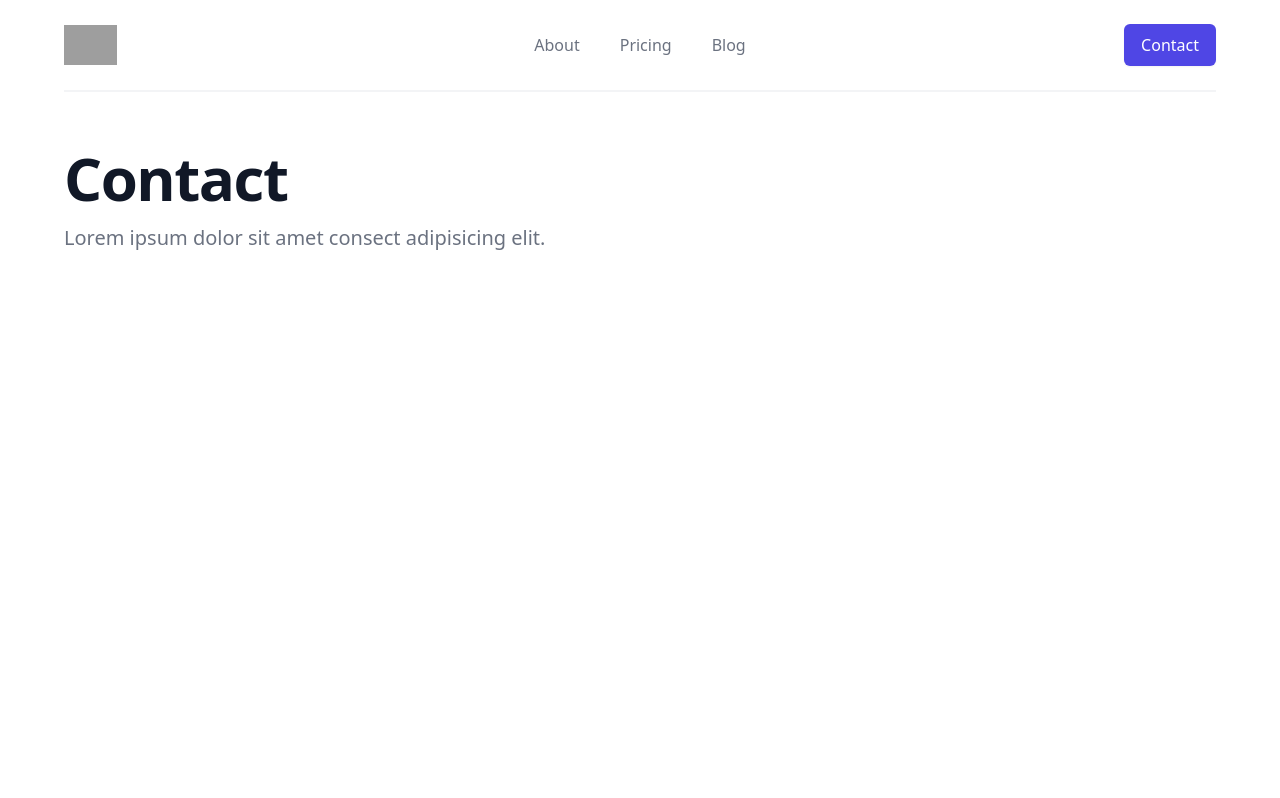
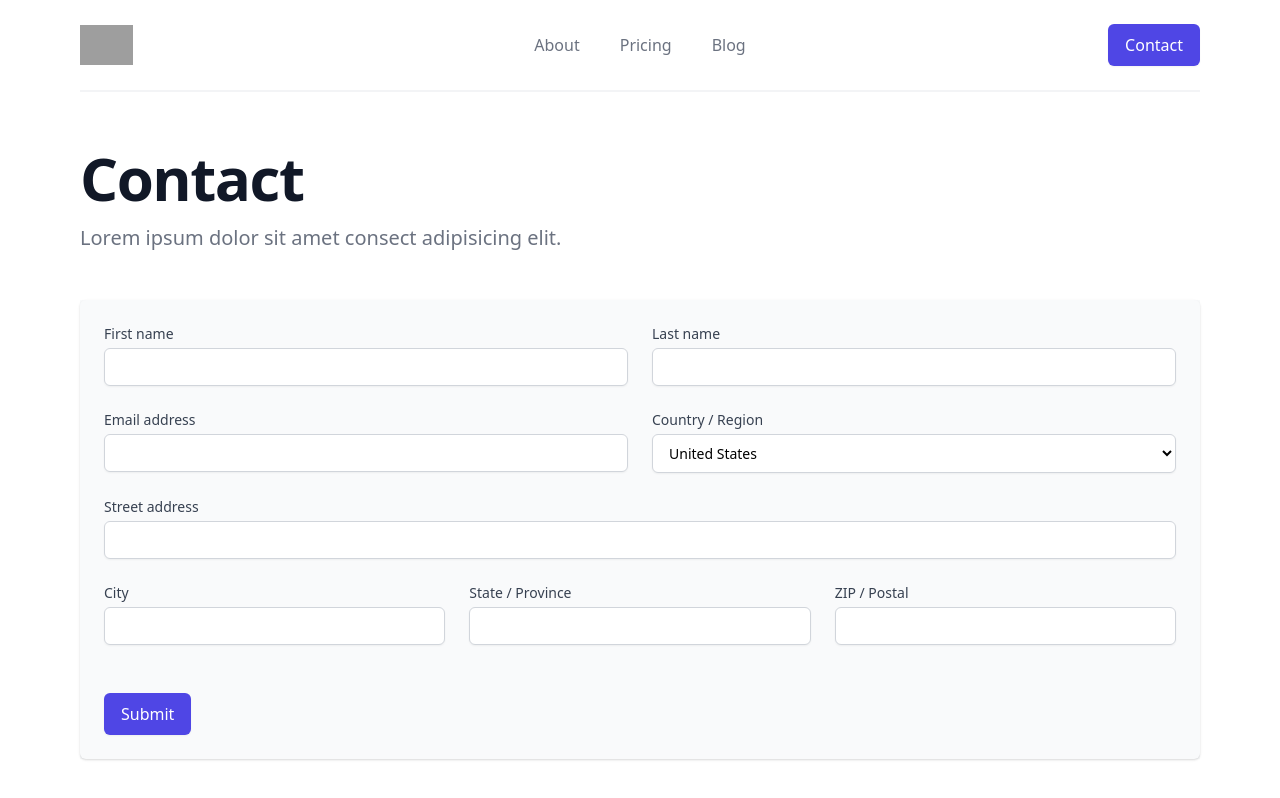
Before and after one commit to heyharmon/scraper-testing-site, a Nuxt app: page /contact in a window 1280 px wide. Shown: the top 798 px of the page. Built offline with nearby package versions, Linux system fonts and the light colour scheme; grey boxes are pictures that could not be loaded.

Commit message:
Add content

```diff
--- /dev/null
+++ b/components/Form.vue
@@ -0,0 +1,60 @@
+<template>
+    <div class="mt-5 md:mt-0 md:col-span-2 bg-gray-50">
+      <form action="#" method="POST">
+        <div class="shadow overflow-hidden sm:rounded-md">
+          <div class="px-4 py-5 bg-gray-50 sm:p-6">
+            <div class="grid grid-cols-6 gap-6">
+              <div class="col-span-6 sm:col-span-3">
+                <label for="first-name" class="block text-sm font-medium text-gray-700">First name</label>
+                <input type="text" name="first-name" id="first-name" autocomplete="given-name" class="mt-1 py-2 px-3 border border-gray-300 bg-white focus:ring-indigo-500 focus:border-indigo-500 block w-full shadow-sm sm:text-sm border-gray-300 rounded-md">
+              </div>
+
+              <div class="col-span-6 sm:col-span-3">
+                <label for="last-name" class="block text-sm font-medium text-gray-700">Last name</label>
+                <input type="text" name="last-name" id="last-name" autocomplete="family-name" class="mt-1 py-2 px-3 border border-gray-300 bg-white focus:ring-indigo-500 focus:border-indigo-500 block w-full shadow-sm sm:text-sm border-gray-300 rounded-md">
+              </div>
+
+              <div class="col-span-6 sm:col-span-3">
+                <label for="email-address" class="block text-sm font-medium text-gray-700">Email address</label>
+                <input type="text" name="email-address" id="email-address" autocomplete="email" class="mt-1 py-2 px-3 border border-gray-300 bg-white focus:ring-indigo-500 focus:border-indigo-500 block w-full shadow-sm sm:text-sm border-gray-300 rounded-md">
+              </div>
+
+              <div class="col-span-6 sm:col-span-3">
+                <label for="country" class="block text-sm font-medium text-gray-700">Country / Region</label>
+                <select id="country" name="country" autocomplete="country" class="mt-1 block w-full py-2 px-3 border border-gray-300 bg-white rounded-md shadow-sm focus:outline-none focus:ring-indigo-500 focus:border-indigo-500 sm:text-sm">
+                  <option>United States</option>
+                  <option>Canada</option>
+                  <option>Mexico</option>
+                </select>
+              </div>
+
+              <div class="col-span-6">
+                <label for="street-address" class="block text-sm font-medium text-gray-700">Street address</label>
+                <input type="text" name="street-address" id="street-address" autocomplete="street-address" class="mt-1 py-2 px-3 border border-gray-300 bg-white focus:ring-indigo-500 focus:border-indigo-500 block w-full shadow-sm sm:text-sm border-gray-300 rounded-md">
+              </div>
+
+              <div class="col-span-6 sm:col-span-6 lg:col-span-2">
+                <label for="city" class="block text-sm font-medium text-gray-700">City</label>
+                <input type="text" name="city" id="city" class="mt-1 py-2 px-3 border border-gray-300 bg-white focus:ring-indigo-500 focus:border-indigo-500 block w-full shadow-sm sm:text-sm border-gray-300 rounded-md">
+              </div>
+
+              <div class="col-span-6 sm:col-span-3 lg:col-span-2">
+                <label for="state" class="block text-sm font-medium text-gray-700">State / Province</label>
+                <input type="text" name="state" id="state" class="mt-1 py-2 px-3 border border-gray-300 bg-white focus:ring-indigo-500 focus:border-indigo-500 block w-full shadow-sm sm:text-sm border-gray-300 rounded-md">
+              </div>
+
+              <div class="col-span-6 sm:col-span-3 lg:col-span-2">
+                <label for="postal-code" class="block text-sm font-medium text-gray-700">ZIP / Postal</label>
+                <input type="text" name="postal-code" id="postal-code" autocomplete="postal-code" class="mt-1 py-2 px-3 border border-gray-300 bg-white focus:ring-indigo-500 focus:border-indigo-500 block w-full shadow-sm sm:text-sm border-gray-300 rounded-md">
+              </div>
+            </div>
+          </div>
+          <div class="px-4 py-6 sm:px-6">
+            <button type="submit" class="whitespace-nowrap inline-flex items-center justify-center px-4 py-2 border border-transparent rounded-md shadow-sm text-base font-medium text-white bg-indigo-600 hover:bg-indigo-700 nuxt-link-exact-active nuxt-link-active">
+              Submit
+            </button>
+          </div>
+        </div>
+      </form>
+    </div>
+</template>
--- a/components/Navigation.vue
+++ b/components/Navigation.vue
@@ -1,5 +1,5 @@
 <template>
-    <div class="mx-auto">
+    <header class="mx-auto">
       <div class="flex justify-between items-center border-b-2 border-gray-100 py-6 md:justify-start md:space-x-10">
         <!-- Logo -->
         <div class="flex justify-start lg:w-0 lg:flex-1">
@@ -27,5 +27,5 @@
           </nuxt-link>
         </div>
       </div>
-    </div>
+  </header>
 </template>
--- a/components/Table.vue
+++ b/components/Table.vue
@@ -17,10 +17,9 @@
                     </th>
                   </tr>
                 </thead>
-
                 <tbody class="bg-white divide-y divide-gray-200">
                   <tr v-for="person in people">
-                    <td class="px-6 py-4 whitespace-nowrap">
+                    <td class="px-6 py-6 whitespace-nowrap">
                       <div class="flex items-center">
                         <div class="flex-shrink-0 h-10 w-10">
                           <img class="h-10 w-10 rounded-full" :src="person.avatar" alt="">
@@ -39,10 +38,9 @@
                       <div class="text-sm text-gray-500">{{ person.title }}</div>
                     </td>
                     <td class="px-6 py-4 whitespace-nowrap text-right text-sm font-medium">
-                      <a href="#" class="px-4 py-2 border border-transparent text-base font-medium rounded-md text-indigo-700 bg-indigo-100 hover:bg-indigo-200">View</a>
+                      <a href="#" class="px-4 py-2 border border-transparent text-base font-medium rounded-md text-indigo-700 bg-indigo-100 hover:bg-indigo-200">View Profile</a>
                     </td>
                   </tr>
-
                 </tbody>
               </table>
             </div>
--- /dev/null
+++ b/layouts/default.vue
@@ -0,0 +1,5 @@
+<template>
+    <div class="bg-white max-w-6xl mx-auto px-4 pb-20">
+        <Nuxt />
+    </div>
+</template>
--- a/pages/about.vue
+++ b/pages/about.vue
@@ -1,13 +1,20 @@
 <template>
-    <div class="bg-white max-w-6xl mx-auto">
+    <div>
       <Navigation />
       <Hero heading="About" />
 
-      <div class="mt-6">
+      <div class="py-10">
           <h2 class="text-3xl leading-8 font-extrabold tracking-tight text-gray-900 sm:text-4xl">Team</h2>
           <p class="mt-2 text-gray-500 max-w-3xl">Lorem ipsum dolor sit amet, consectetur adipiscing elit. Curabitur pretium nibh non lacus fermentum posuere. Mauris eu velit lectus. Interdum et malesuada fames ac ante ipsum primis in faucibus.</p>
+          <Table/>
+      </div>
 
-          <Table/>
+      <div class="py-10">
+          <h2 class="text-3xl leading-8 font-extrabold tracking-tight text-gray-900 sm:text-4xl">Blog</h2>
+          <p class="mt-2 mb-8 text-gray-500 max-w-3xl">Lorem ipsum dolor sit amet, consectetur adipiscing elit. Curabitur pretium nibh non lacus.</p>
+          <nuxt-link to="/blog" class="mr-2 px-4 py-2 border border-transparent text-base font-medium rounded-md text-white bg-indigo-600 hover:bg-indigo-700">
+              Visit Blog
+          </nuxt-link>
       </div>
     </div>
 </template>
--- a/pages/blog.vue
+++ b/pages/blog.vue
@@ -1,7 +1,8 @@
 <template>
-    <div class="bg-white max-w-6xl mx-auto">
+    <div>
       <Navigation />
       <Hero heading="Blog" />
+      <Posts />
     </div>
 </template>
 
--- a/pages/contact.vue
+++ b/pages/contact.vue
@@ -1,7 +1,9 @@
 <template>
-    <div class="bg-white max-w-6xl mx-auto">
+    <div>
       <Navigation />
       <Hero heading="Contact" />
+
+      <Form />
     </div>
 </template>
 
--- a/pages/index.vue
+++ b/pages/index.vue
@@ -1,14 +1,25 @@
 <template>
-    <div class="bg-white max-w-6xl mx-auto">
+    <div>
       <Navigation />
       <Hero heading="Homepage" />
 
-      <div class="mt-6">
-          <h2 class="text-3xl leading-8 font-extrabold tracking-tight text-gray-900 sm:text-4xl">Welcome</h2>
-          <p class="mt-2 mb-4 text-gray-500 max-w-3xl">Lorem ipsum dolor sit amet, consectetur adipiscing elit. Curabitur pretium nibh non lacus fermentum posuere. Mauris eu velit lectus. Interdum et malesuada fames ac ante ipsum primis in faucibus.</p>
+      <div class="py-10">
+          <h2 class="text-3xl leading-8 font-extrabold tracking-tight text-gray-900 sm:text-4xl">About</h2>
+          <p class="mt-2 mb-8 text-gray-500 max-w-3xl">Lorem ipsum dolor sit amet, consectetur adipiscing elit. Curabitur pretium nibh non lacus.</p>
+          <nuxt-link to="/about" class="mr-2 px-4 py-2 border border-transparent text-base font-medium rounded-md text-white bg-indigo-600 hover:bg-indigo-700">
+              About Us
+          </nuxt-link>
+      </div>
 
-          <a href="https://google.com" target="_blank" class="px-4 py-2 border border-transparent text-base font-medium rounded-md text-indigo-700 bg-indigo-100 hover:bg-indigo-200">External Link [Google]</a>
-          <a href="/pdf-file.pdf" class="px-4 py-2 border border-transparent text-base font-medium rounded-md text-indigo-700 bg-indigo-100 hover:bg-indigo-200">Absolute Link [PDF]</a>
+      <div class="py-10">
+          <h2 class="text-3xl leading-8 font-extrabold tracking-tight text-gray-900 sm:text-4xl">Resources</h2>
+          <p class="mt-2 mb-8 text-gray-500 max-w-3xl">Lorem ipsum dolor sit amet, consectetur adipiscing elit. Curabitur pretium nibh non lacus.</p>
+          <a href="https://google.com" target="_blank" class="mr-2 px-4 py-2 border border-transparent text-base font-medium rounded-md text-indigo-700 bg-indigo-100 hover:bg-indigo-200">
+              External Link [Google]
+          </a>
+          <a href="/pdf-file.pdf" class="mr-2 px-4 py-2 border border-transparent text-base font-medium rounded-md text-indigo-700 bg-indigo-100 hover:bg-indigo-200">
+              Absolute Link [PDF]
+          </a>
       </div>
     </div>
 </template>
--- a/pages/pricing.vue
+++ b/pages/pricing.vue
@@ -1,5 +1,5 @@
 <template>
-    <div class="bg-white max-w-6xl mx-auto">
+    <div>
       <Navigation />
       <Hero heading="Pricing" />
     </div>
```
Also changed, not shown: components/Posts.vue (added, +71 -0 lines).
